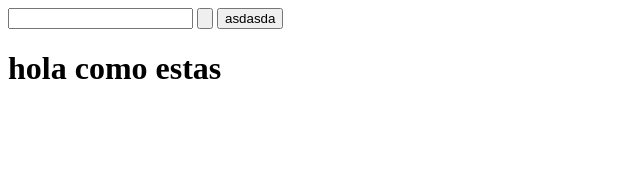
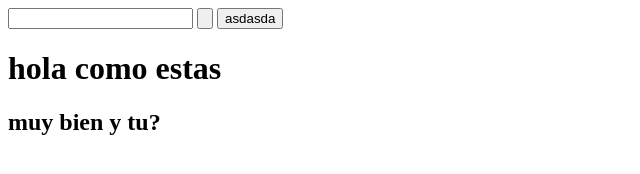
Before and after one commit to RegemLux/prueba, a plain HTML site: page index.html in a window 1280 px wide. Shown: the whole page, without its empty margins (0-640 px from the left). Drawn offline with Linux system fonts and the light colour scheme.

Commit message:
cambion prueba

```diff
--- a/index.html
+++ b/index.html
@@ -10,5 +10,6 @@
     <input type="button" value="">
     <input type="button" value="asdasda">
     <h1>hola como estas</h1>
+    <h2>muy bien y tu?</h2>
 </body>
 </html>
```
